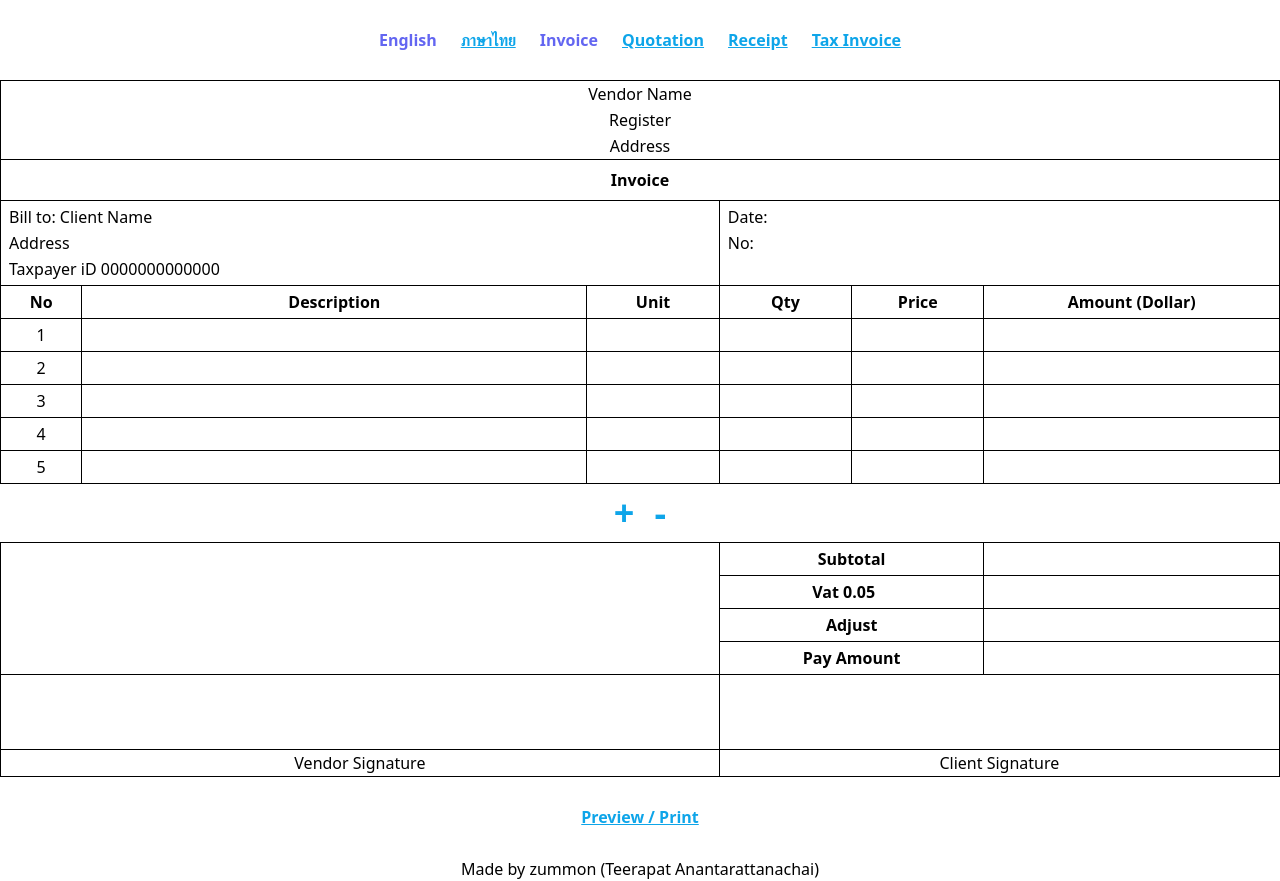
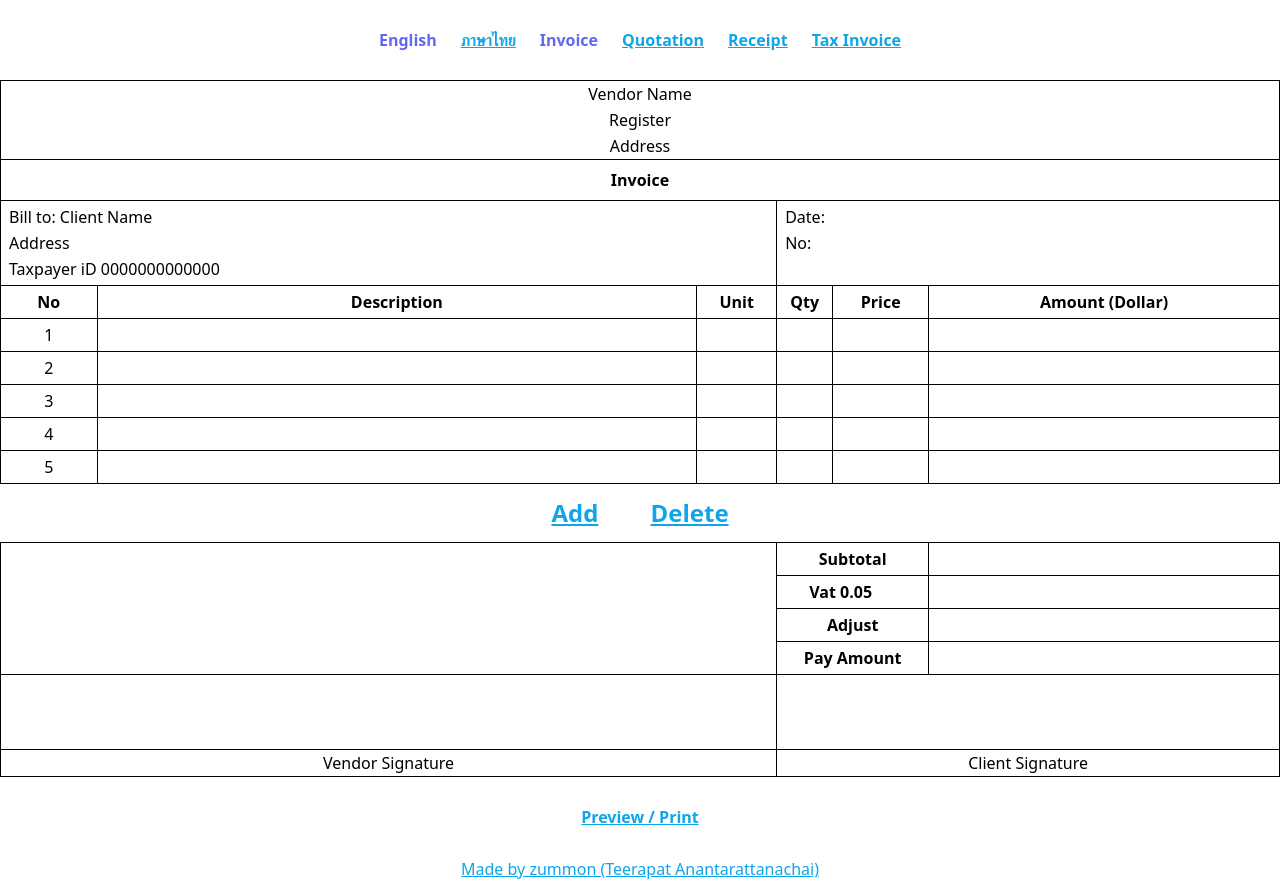
Before and after one commit to zummon/invoice-table, a Svelte app: page / in a window 1280 px wide. Built offline with nearby package versions, Linux system fonts and the light colour scheme.

Commit message:
Update 3 files

```diff
--- a/index.html
+++ b/index.html
@@ -10,7 +10,7 @@
     <div
       class="text-center print:hidden"
     >
-      Made by zummon (Teerapat Anantarattanachai)
+    <a href="https://zummon.page/" target="_blank" class="text-sky-500 underline">Made by zummon (Teerapat Anantarattanachai)</a>
     </div>
     <script type="module" src="/src/main.js"></script>
   </body>
--- a/src/App.svelte
+++ b/src/App.svelte
@@ -159,9 +159,9 @@
 				<th class="border border-black px-2 py-1 relative">
 					<span class="">{l.itemDesc}</span>
 				</th>
-				<th class="border border-black px-2 py-1">{l.itemUnit}</th>
-				<th class="border border-black px-2 py-1">{l.itemQty}</th>
-				<th class="border border-black px-2 py-1">{l.itemPrice}</th>
+				<th class="border border-black px-2 py-1 w-20 print:w-auto">{l.itemUnit}</th>
+				<th class="border border-black px-2 py-1 w-14 print:w-auto">{l.itemQty}</th>
+				<th class="border border-black px-2 py-1 w-24 print:w-auto">{l.itemPrice}</th>
 				<th class="border border-black px-2 py-1">
 					<span class="">{l.itemAmount}</span>
 					(<span class="" contenteditable="true" bind:textContent={q.currency}></span>)
@@ -178,23 +178,23 @@
 					</td>
 					<td class="border border-black text-center px-2 py-1">
 						<span class="hidden print:inline">{q.itemUnit[index]}</span>
-						<input class="print:hidden w-12" type="text" bind:value={q.itemUnit[index]} list="unit-li" />
+						<input class="print:hidden w-full" type="text" bind:value={q.itemUnit[index]} list="unit-li" />
 					</td>
 					<td class="border border-black text-center px-2 py-1" >
 						<span class="hidden print:inline">{qty(q.itemQty[index])}</span>
-						<input class="print:hidden w-12" type="number" bind:value={q.itemQty[index]} />
+						<input class="print:hidden w-full" type="number" bind:value={q.itemQty[index]} />
 					</td>
 					<td class="border border-black text-center print:text-right px-2 py-1" >
 						<span class="hidden print:inline">{price(q.itemPrice[index])}</span>
-						<input class="print:hidden w-12" type="number" bind:value={q.itemPrice[index]} />
+						<input class="print:hidden w-full" type="number" bind:value={q.itemPrice[index]} />
 					</td>
 					<td class="border border-black text-right px-2 py-1">{price(q.itemAmount[index])}</td>
 				</tr>
 			{/each}
 			<tr class="print:hidden">
 				<td class="text-center" colspan="6">
-					<button class="text-4xl font-bold text-sky-500 p-2" on:click={addItem}>+</button>
-					<button class="text-4xl font-bold text-sky-500 p-2" on:click={removeItem}>-</button>
+					<button class="text-2xl underline font-bold text-sky-500 px-6 py-3" on:click={addItem}>{l.add}</button>
+					<button class="text-2xl underline font-bold text-sky-500 px-6 py-3" on:click={removeItem}>{l.delete}</button>
 				</td>
 			</tr>
 		</tbody>
@@ -212,7 +212,7 @@
 				<td class="border border-black text-center px-2 py-1 font-bold" colspan="2">
 					<span class="">{l.totalVat}</span>
 					<span class="hidden print:inline">{rate(q.vatRate)}</span>
-					<input class="print:hidden w-12" type="number" bind:value={q.vatRate} step="0.01" />
+					<input class="print:hidden w-14" type="number" bind:value={q.vatRate} step="0.01" />
 				</td>
 				<td class="border border-black text-right px-2 py-1 font-bold">
 					{price(q.totalVat)}
@@ -224,7 +224,7 @@
 					<td class="border border-black text-center px-2 py-1 font-bold" colspan="2">
 						<span class="">{l.totalWht}</span>
 						<span class="hidden print:inline">{rate(q.whtRate)}</span>
-						<input class="print:hidden w-12" type="number" bind:value={q.whtRate} step="0.01" />
+						<input class="print:hidden w-14" type="number" bind:value={q.whtRate} step="0.01" />
 					</td>
 					<td class="border border-black text-right px-2 py-1 font-bold">
 						{price(q.totalWht)}
@@ -236,7 +236,7 @@
 				<td class="border border-black text-center px-2 py-1 font-bold" colspan="2">{l.totalAdjust}</td>
 				<td class="border border-black text-right px-2 py-1 font-bold" >
 					<span class="hidden print:inline">{price(q.totalAdjust)}</span>
-					<input class="print:hidden w-12" type="number" bind:value={q.totalAdjust} />
+					<input class="print:hidden w-14" type="number" bind:value={q.totalAdjust} />
 				</td>
 			</tr>
 			<tr class="">
--- a/src/data.json
+++ b/src/data.json
@@ -4,6 +4,8 @@
     "label": {
       "": {
         "print": "Preview / Print",
+        "add": "Add",
+        "delete": "Delete",
         "title": "Invoice",
         "ref": "No",
         "date": "Date",
@@ -73,6 +75,8 @@
     "label": {
       "": {
         "print": "ดูตัวอย่าง / พิมพ์",
+        "add": "เพิ่ม",
+        "delete": "ลบ",
         "title": "ใบแจ้งหนี้",
         "ref": "เลขที่",
         "date": "วันที่",
```
